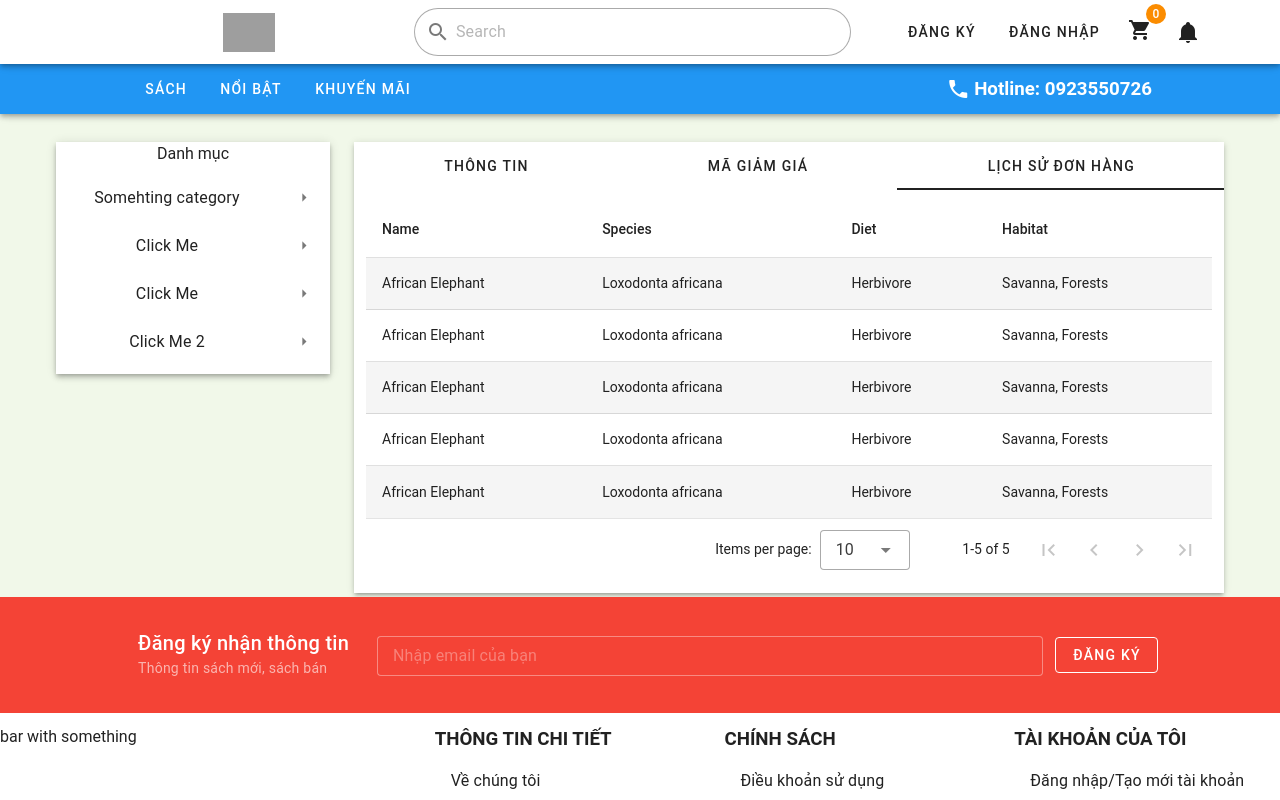
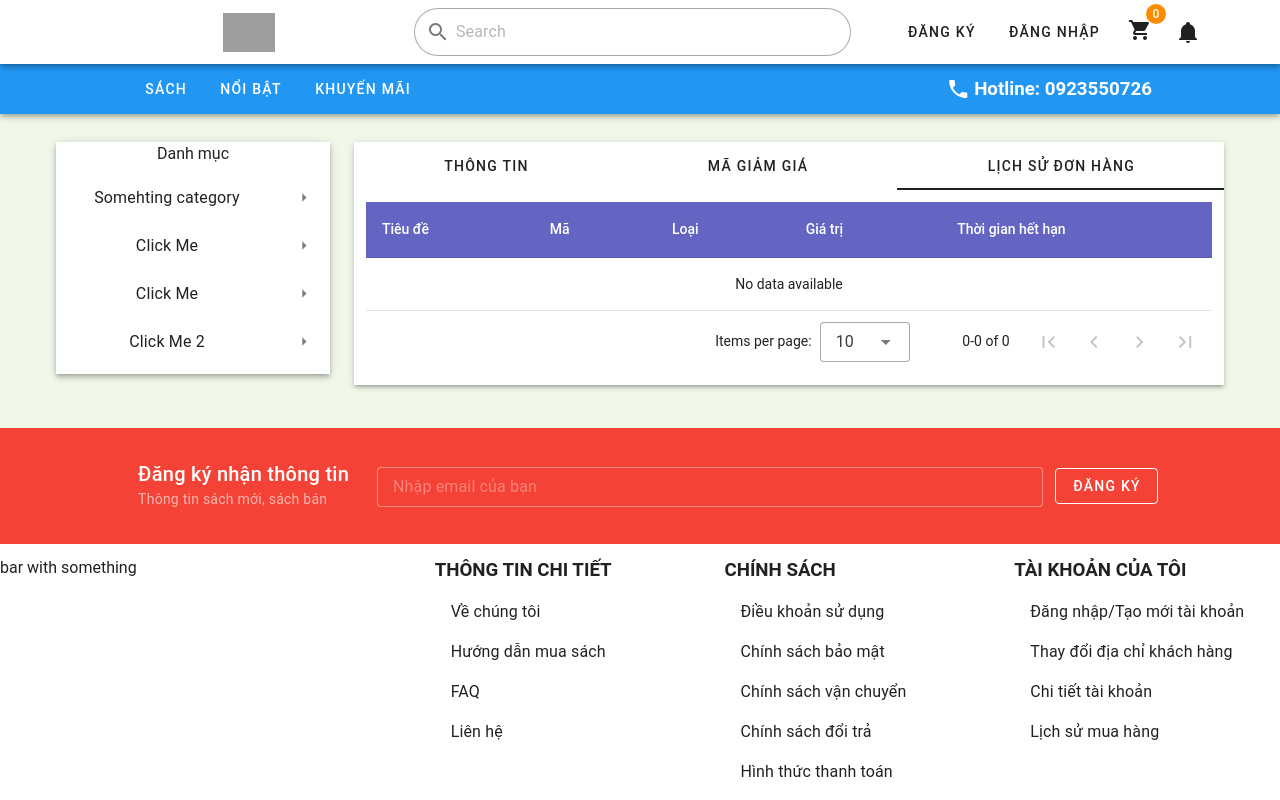
Before and after one commit to B5u2423/Bookstore-Website, a Vue app in the folder frontend/: page /profile/order-history in a window 1280 px wide. Shown: the top 800 px of the page. Built offline with nearby package versions, Linux system fonts and the light colour scheme; grey boxes are pictures that could not be loaded.

Commit message:
Update order history and voucher table

```diff
--- a/frontend/src/views/ecom/ProfileOrderHistory.vue
+++ b/frontend/src/views/ecom/ProfileOrderHistory.vue
@@ -1,36 +1,12 @@
 <script setup>
+const headers = [
+  {title: 'Tiêu đề', key: 'voucherTitle'},
+  {title: 'Mã', key: 'voucherCode'},
+  {title: 'Loại', key: 'voucherType'},
+  {title: 'Giá trị', key: 'value'},
+  {title: 'Thời gian hết hạn', key: 'expiration'}
+]
 const items = [
-  {
-    name: 'African Elephant',
-    species: 'Loxodonta africana',
-    diet: 'Herbivore',
-    habitat: 'Savanna, Forests',
-  },
-  {
-    name: 'African Elephant',
-    species: 'Loxodonta africana',
-    diet: 'Herbivore',
-    habitat: 'Savanna, Forests',
-  },
-  {
-    name: 'African Elephant',
-    species: 'Loxodonta africana',
-    diet: 'Herbivore',
-    habitat: 'Savanna, Forests',
-  },
-  {
-    name: 'African Elephant',
-    species: 'Loxodonta africana',
-    diet: 'Herbivore',
-    habitat: 'Savanna, Forests',
-  },
-  {
-    name: 'African Elephant',
-    species: 'Loxodonta africana',
-    diet: 'Herbivore',
-    habitat: 'Savanna, Forests',
-  },
-  // ... more items
 ]
 </script>
 
@@ -39,9 +15,9 @@ const items = [
   <v-sheet class="pa-3 justify-center align-center">
 
     <v-data-table
+    class="custom-header-color"
+    :headers="headers"
       :items="items"
-      striped="odd"
-      color="red"
     ></v-data-table>
 
   </v-sheet>
@@ -49,8 +25,16 @@ const items = [
 </template>
 
 <style>
-.custom-header th {
-  background-color: #1976d2;
+.v-data-table.custom-header-color .v-table__wrapper > table > thead > tr th,
+.v-data-table.custom-header-color .v-table__wrapper > table > thead > tr th:hover,
+.v-data-table.custom-header-color .v-table__wrapper > table tbody > tr th {
+  background-color: rgb(100, 100, 194);
   color: white;
 }
+
+.v-data-table.custom-header-color .v-table__wrapper > table > thead > tr th:focus {
+  background-color: rgb(100, 100, 194);
+  color: white;
+  font-weight: bolder;
+}
 </style>
--- a/frontend/src/views/ecom/ProfileVouchers.vue
+++ b/frontend/src/views/ecom/ProfileVouchers.vue
@@ -1,3 +1,73 @@
-<script setup></script>
+<script setup>
+const items = [
+  {
+    voucherTitle: 'African Elephant',
+    voucherCode: 'Loxodonta africana',
+    voucherType: 'B',
+    value: 'Savanna, Forests',
+    expiration: 'Savanna, Forests'
+  },
+  {
+    voucherTitle: 'African Elephant',
+    voucherCode: 'Loxodonta africana',
+    voucherType: 'A',
+    value: 'Savanna, Forests',
+    expiration: 'Savanna, Forests'
+  },
+  {
+    voucherTitle: 'African Elephant',
+    voucherCode: 'Loxodonta africana',
+    voucherType: 'C',
+    value: 'Savanna, Forests',
+    expiration: 'Savanna, Forests'
+  },
+  {
+    voucherTitle: 'African Elephant',
+    voucherCode: 'Loxodonta africana',
+    voucherType: 'D',
+    value: 'Savanna, Forests',
+    expiration: 'Savanna, Forests'
+  },
+]
 
-<template> </template>
+const headers = [
+  {title: 'Tiêu đề', key: 'voucherTitle'},
+  {title: 'Mã', key: 'voucherCode'},
+  {title: 'Loại', key: 'voucherType'},
+  {title: 'Giá trị', key: 'value'},
+  {title: 'Thời gian hết hạn', key: 'expiration'}
+]
+</script>
+
+<template>
+
+  <v-sheet class="pa-3 justify-center align-center">
+
+    <v-data-table
+    class="custom-header-color"
+    hide-default-footer=""
+    :headers="headers"
+    :items="items"
+    item-key="voucherTitle"
+    >
+
+  </v-data-table>
+
+  </v-sheet>
+
+</template>
+
+<style>
+.v-data-table.custom-header-color .v-table__wrapper > table > thead > tr th,
+.v-data-table.custom-header-color .v-table__wrapper > table > thead > tr th:hover,
+.v-data-table.custom-header-color .v-table__wrapper > table tbody > tr th {
+  background-color: rgb(100, 100, 194);
+  color: white;
+}
+
+.v-data-table.custom-header-color .v-table__wrapper > table > thead > tr th:focus {
+  background-color: rgb(100, 100, 194);
+  color: white;
+  font-weight: bolder;
+}
+</style>
```
